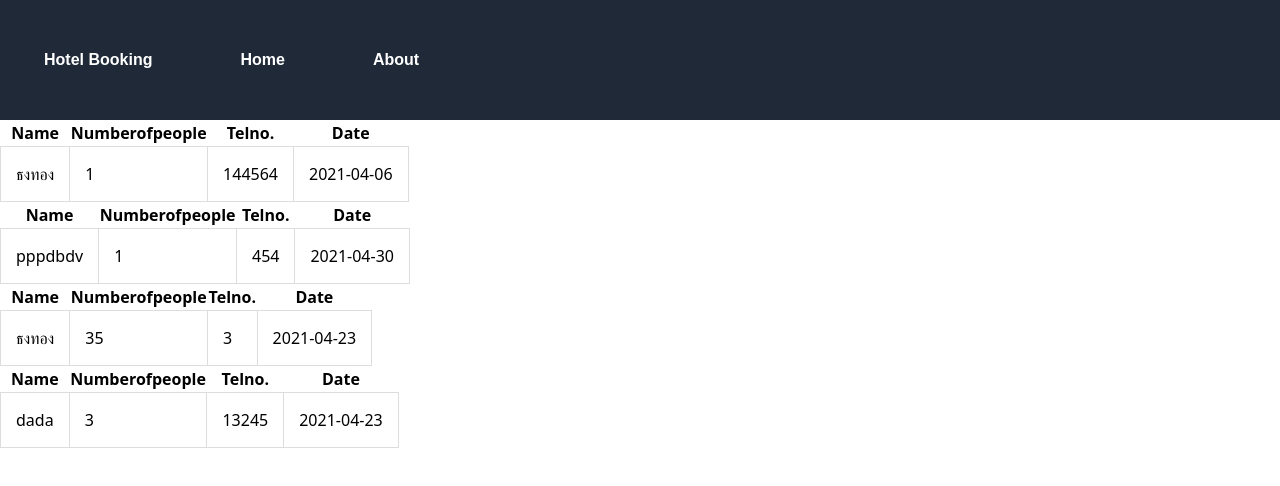
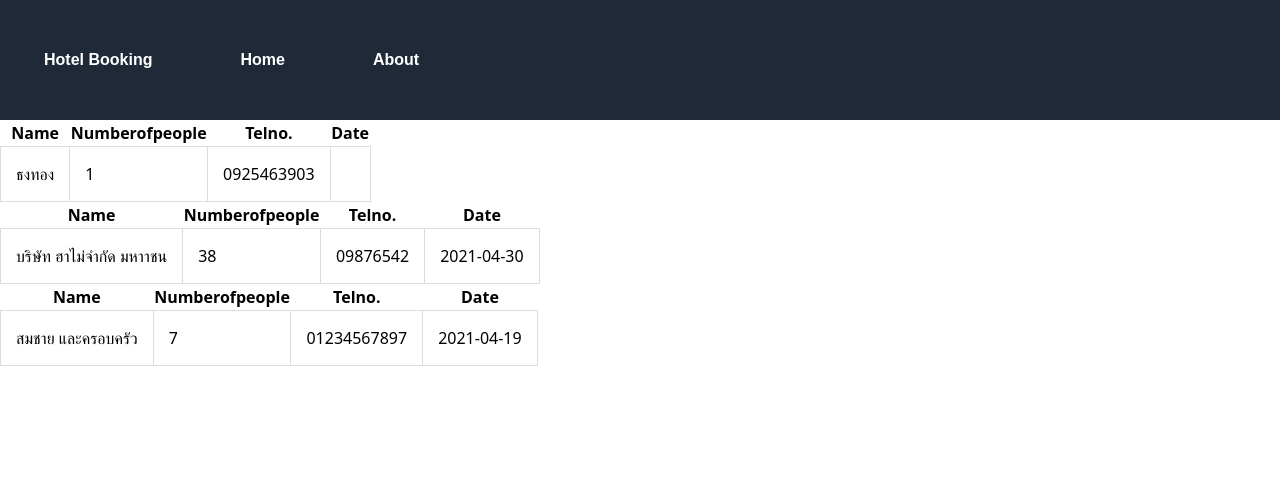
Before and after one commit to Thongtong/INT203_62130500028_GROUPWORK_SPA, a Vue app: page / in a window 1280 px wide. Shown: the top 486 px of the page. Built offline with nearby package versions, Linux system fonts and the light colour scheme; data requests are answered from the project's data file.

Commit message:
62130500028[Fixed]Components(Booking,ReBooking)

```diff
--- a/data/db.json
+++ b/data/db.json
@@ -2,31 +2,24 @@
   "Customers": [
     {
       "name": "ธงทอง",
-      "Numberofpeople": 1,
-      "Telno": "144564",
-      "Date": "2021-04-06",
-      "id": 10
-    },
-    {
-      "name": "pppdbdv",
-      "Numberofpeople": 1,
-      "Telno": "454",
-      "Date": "2021-04-30",
-      "id": 11
-    },
-    {
-      "name": "ธงทอง",
-      "Numberofpeople": "35",
-      "Telno": "3",
-      "Date": "2021-04-23",
+      "Numberofpeople": "1",
+      "Telno": "0925463903",
+      "Date": "",
       "id": 12
     },
     {
-      "name": "dada",
-      "Numberofpeople": "3",
-      "Telno": "13245",
-      "Date": "2021-04-23",
+      "name": "บริษัท ฮาไม่จำกัด มหาาชน",
+      "Numberofpeople": "38",
+      "Telno": "09876542",
+      "Date": "2021-04-30",
       "id": 13
+    },
+    {
+      "name": "สมชาย และครอบครัว",
+      "Numberofpeople": "7",
+      "Telno": "01234567897",
+      "Date": "2021-04-19",
+      "id": 14
     }
   ]
 }
--- a/src/components/booking.vue
+++ b/src/components/booking.vue
@@ -61,4 +61,7 @@ export default {
   margin-right: 10px;
   color: white;
 }
+.submit:hover {
+   @apply bg-yellow-400 ;
+}
 </style>
--- a/src/components/reBooking.vue
+++ b/src/components/reBooking.vue
@@ -91,4 +91,10 @@ export default {
   margin-right: 10px;
   color: white;
 }
+.submit:hover {
+   @apply bg-yellow-400 ;
+}
+.delete:hover {
+   @apply bg-red-700 ;
+}
 </style>
```
